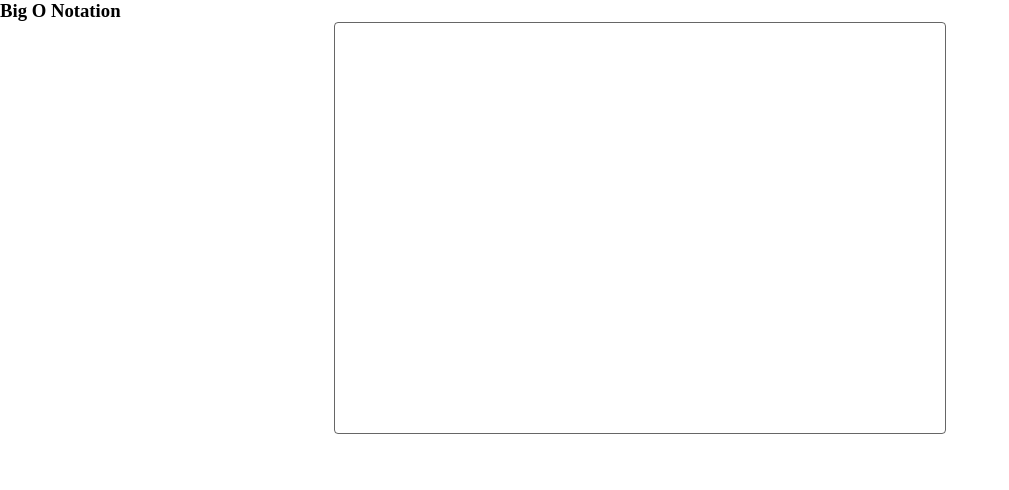
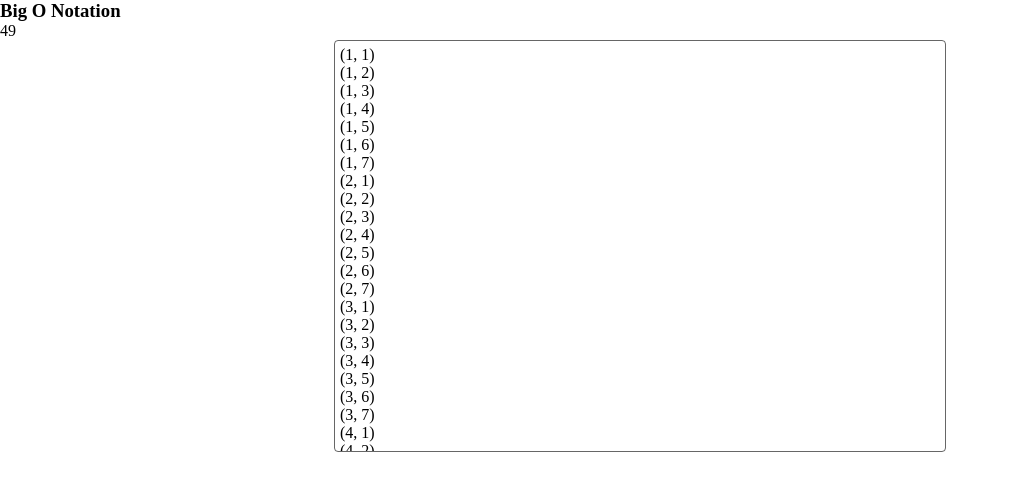
Before and after one commit to arnaudcasame/js-data-structures-algorithms, a plain HTML site: page index.html in a window 1280 px wide. Shown: the whole page, without its empty margins (0-1009 px from the left). Drawn offline with Linux system fonts and the light colour scheme.

Commit message:
Adds the array file for the array chapter

```diff
--- a/css/styles.css
+++ b/css/styles.css
@@ -5,9 +5,10 @@
 
 #console{
     width: 600px;
-    min-height: 400px;
+    height: 400px;
     margin: auto;
     padding: 5px;
     border: 1px solid rgba(0, 0, 0, .6);
     border-radius: 4px;
+    overflow-y: scroll;
 }
--- a/index.html
+++ b/index.html
@@ -9,6 +9,7 @@
 </head>
 <body>
     <h3>Big O Notation</h3>
+    <p id="combination"></p>
     <div id="console"></div>
     <script src="./js/main.js"></script>
 </body>
--- a/js/main.js
+++ b/js/main.js
@@ -0,0 +1,23 @@
+function Console(){
+    this.console = document.querySelector("#console");
+    this.result = document.querySelector("#combination");
+}
+
+Console.prototype.print = function(value, newLine){
+    const line = newLine ? "<br/>" : "";
+    this.console.innerHTML += value + line;
+};
+
+const arr = [1, 2, 3, 4, 5, 6, 7];
+const cons = new Console();
+let count = 0;
+
+arr.forEach(x => {
+    arr.forEach(y => {
+        const res = `(${x}, ${y})`;
+        count++;
+        cons.result.innerHTML = count;
+        cons.print(res, true);
+        print(res);
+    });
+});
```
Also changed, not shown: js/array.js (added, +12 -0 lines).
